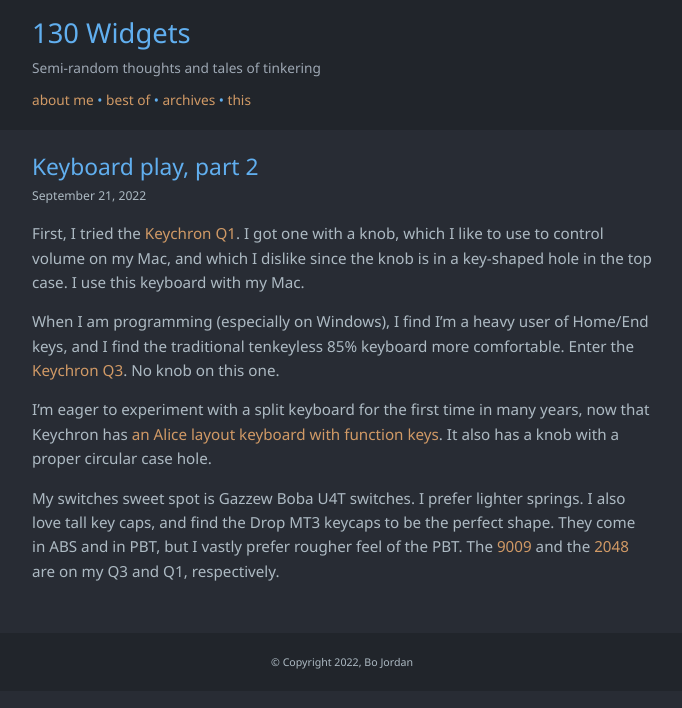
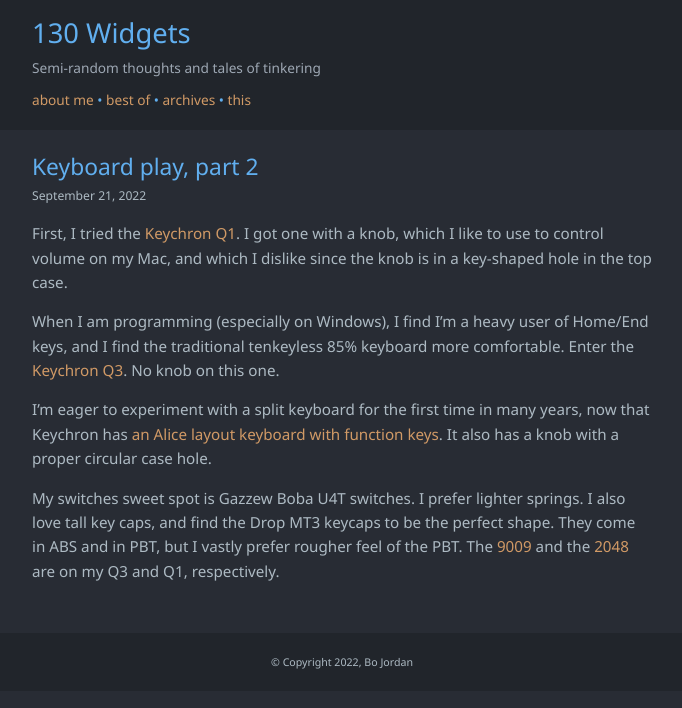
Before and after one commit to bojordan/bojordan.github.io, a Jekyll site: the page built from _posts/2022-09-21-Keyboard-play-part2.md, in a window 1280 px wide. Shown: the top 708 px of the page, without its empty margins (298-980 px from the left). Built offline with Jekyll 4.4.1, drawn with Linux system fonts in a browser that asks for light colours.

Commit message:
Tweaked post.

```diff
--- a/_posts/2022-09-21-Keyboard-play-part2.md
+++ b/_posts/2022-09-21-Keyboard-play-part2.md
@@ -3,7 +3,7 @@
 title: Keyboard play, part 2
 ---
 
-First, I tried the [Keychron Q1](https://www.keychron.com/products/keychron-q1). I got one with a knob, which I like to use to control volume on my Mac, and which I dislike since the knob is in a key-shaped hole in the top case. I use this keyboard with my Mac.
+First, I tried the [Keychron Q1](https://www.keychron.com/products/keychron-q1). I got one with a knob, which I like to use to control volume on my Mac, and which I dislike since the knob is in a key-shaped hole in the top case.
 
 When I am programming (especially on Windows), I find I'm a heavy user of Home/End keys, and I find the traditional tenkeyless 85% keyboard more comfortable. Enter the [Keychron Q3](https://www.keychron.com/products/keychron-q3-qmk-custom-mechanical-keyboard). No knob on this one.
 
```
